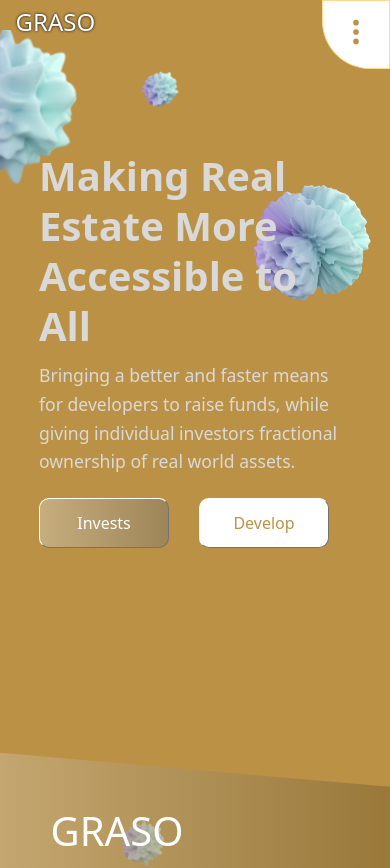
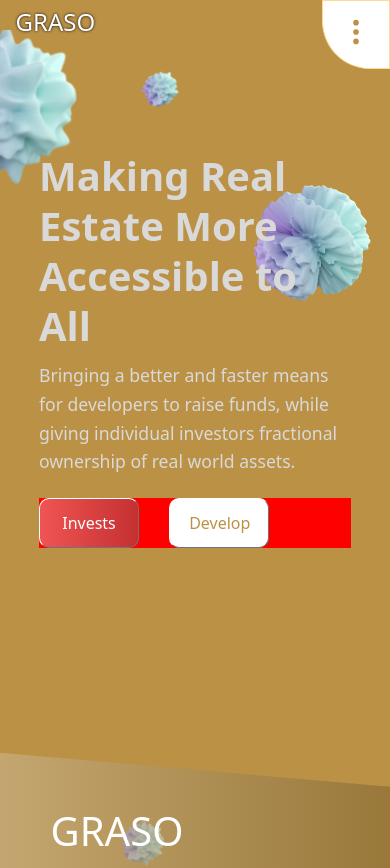
Before and after one commit to GRASO-SUIDEN/Graso, a React (Create React App) app: page / in a window 390 px wide. Shown: the top 868 px of the page. Built offline with nearby package versions, Linux system fonts and the light colour scheme; a web font is replaced by a local one.

Commit message:
red background

```diff
--- a/src/styles/app.css
+++ b/src/styles/app.css
@@ -454,13 +454,14 @@ footer ul {
     .invest-btn, .develop-btn {
         width: 40%;
         font-size: 1.1rem;
-        max-width: 130px;
+        max-width: 100px;
     }
 
     .button-holder{
         width: 100%;
         display: flex;
         gap: 30px;
+        background-color: red;
     }
     footer{
         padding-top: 50px;
```
